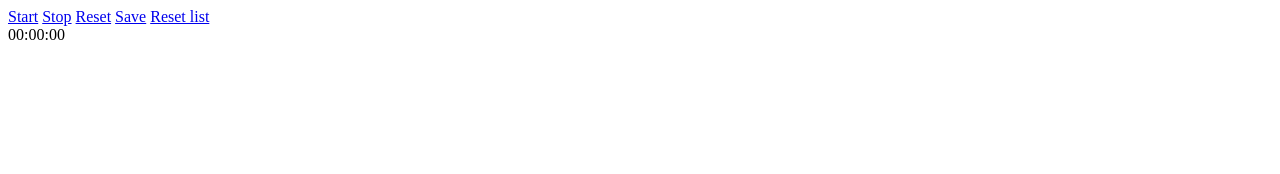
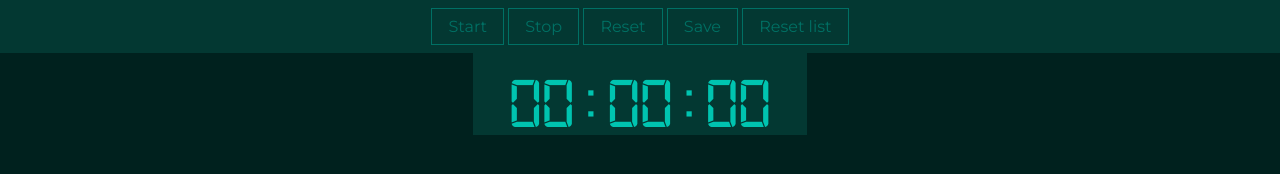
Before and after one commit to geestaq/es6, a website: page index.html in a window 1280 px wide. Drawn offline with Linux system fonts and the light colour scheme.

Commit message:
Add styles

```diff
--- a/index.html
+++ b/index.html
@@ -3,9 +3,11 @@
   	<head>
     	<meta charset="UTF-8" />
     	<title>ES6 - Timer</title>
+		<link href="https://fonts.googleapis.com/css?family=Montserrat" rel="stylesheet">
 		<link rel="stylesheet" type="text/css" href="styles.css">
   	</head>
   	<body>
+		<div class="wrapper">
 			<nav class="controls">
 				<a href="#" class="button" id="start">Start</a>
 				<a href="#" class="button" id="stop">Stop</a>
@@ -15,6 +17,7 @@
 			</nav>
 			<div class="stopwatch"></div>
 			<ul class="results"></ul>
+		</div>
 		<script type="text/javascript" src="script-compiled.js"></script>
 	</body>
 </html>
--- a/styles.css
+++ b/styles.css
@@ -0,0 +1,55 @@
+@font-face{
+	font-family: 'Digital';
+	src: url('fonts/digital-7.mono.ttf');
+}
+
+body {
+	font-family: 'Montserrat', sans-serif;
+	background-color: #00211e;
+	margin: 0;
+	padding: 0;
+}
+
+nav {
+	background-color: #033832;
+}
+
+.wrapper {
+	text-align: center;
+}
+
+.results,
+.stopwatch {
+	font-family: 'Digital', sans-serif;
+}
+
+.stopwatch {
+	font-size: 72px;
+	color: #00c4b0;
+	background-color: #033832;
+	display: inline-block;
+	padding: .3em .5em;
+}
+
+.button {
+	color: #007064;
+	padding: .5em 1em;
+	margin: .5em 0;
+	border: 1px solid #007064;
+	text-decoration: none;
+	display: inline-block;
+}
+
+.button:hover {
+	color: #00c4b0;
+	border: 1px solid #00c4b0;
+}
+
+.results {
+	list-style-type: none;
+	margin: 0;
+	margin-top: 1em;
+	padding: 0;
+	font-size: 32px;
+	color: #00c4b0;
+}
```
Also changed, not shown: fonts/digital-7.mono.ttf (added). Lines whose indentation alone changed are shown as unchanged.
